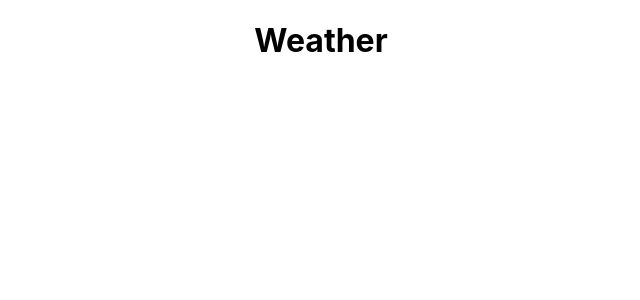
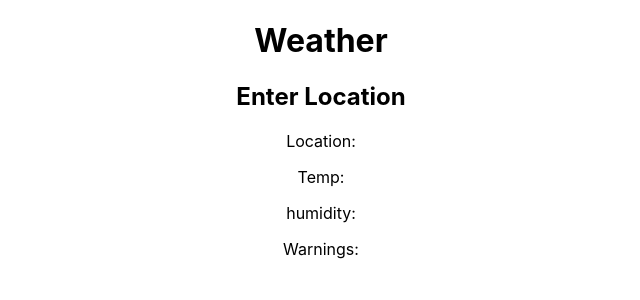
Before and after one commit to adammathieson/weather-app-react, a React (Create React App) app in the folder weather-app/: page / in a window 1280 px wide. Shown: the top 300 px of the page, without its empty margins (319-959 px from the left). Built offline with nearby package versions, Linux system fonts and the light colour scheme.

Commit message:
basic components added to components folder

```diff
--- a/weather-app/src/App.js
+++ b/weather-app/src/App.js
@@ -1,10 +1,13 @@
 import React from 'react';
 import './App.css';
+
+import WeatherContainer from './components/WeatherContainer';
 
 function App() {
   return (
     <div className="App">
       <h1>Weather</h1>
+      <WeatherContainer />
     </div>
   );
 }
--- /dev/null
+++ b/weather-app/src/components/LocationSearch.js
@@ -0,0 +1,14 @@
+import React from 'react';
+import WeatherInfo from './WeatherInfo';
+
+const LocationSearch = () => {
+    return (
+        <div className="search-container">
+            <h2>Enter Location</h2>
+            <WeatherInfo />
+        </div>
+    );
+};
+
+
+export default LocationSearch;
--- /dev/null
+++ b/weather-app/src/components/WeatherContainer.js
@@ -0,0 +1,14 @@
+import React from 'react';
+import LocationSearch from './LocationSearch'
+
+const WeatherContainer = () => {
+
+
+    return (
+        <div>
+            <LocationSearch />
+        </div>
+    );
+}
+
+export default WeatherContainer;
--- /dev/null
+++ b/weather-app/src/components/WeatherInfo.js
@@ -0,0 +1,14 @@
+import React from 'react'
+
+const WeatherInfo = (props) => {
+    return (
+        <div>
+            <p>Location:</p>
+            <p>Temp:</p>
+            <p>humidity:</p>
+            <p>Warnings:</p>
+        </div>
+    )
+}
+
+export default WeatherInfo
```
